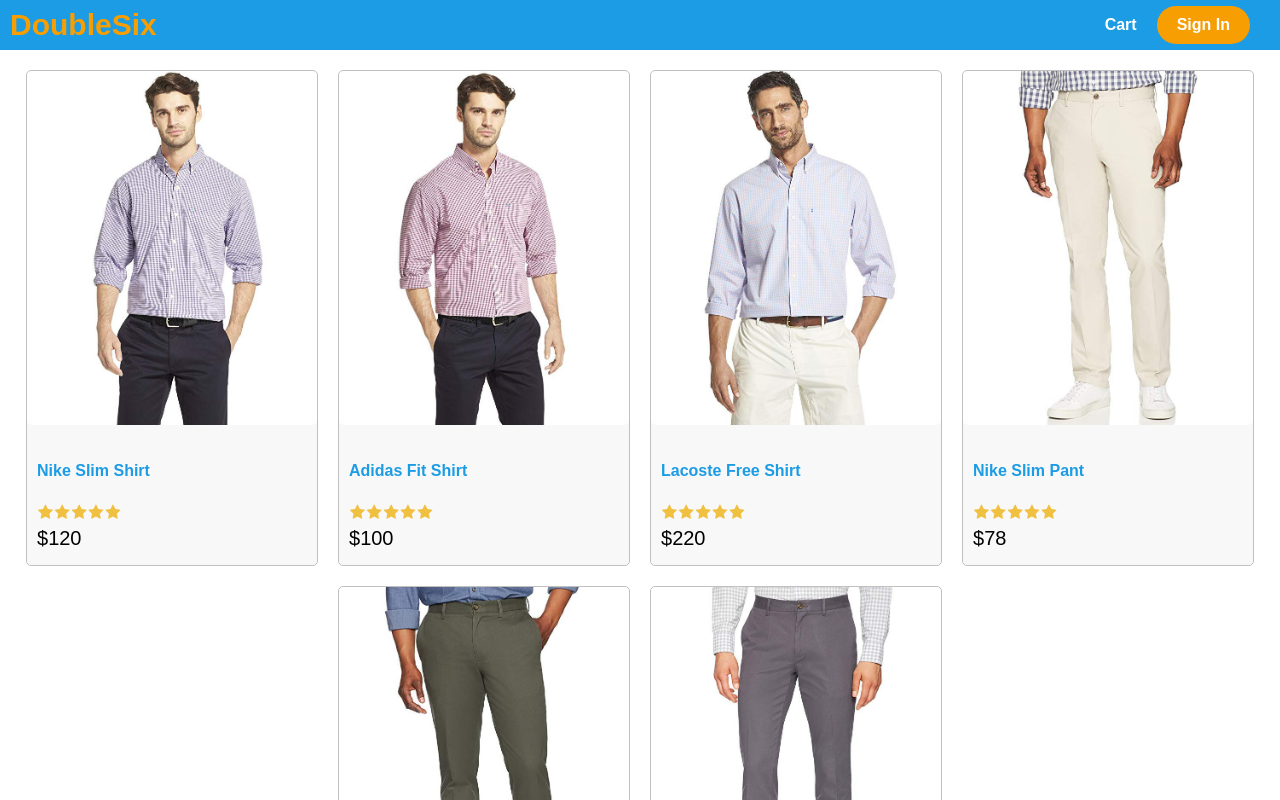
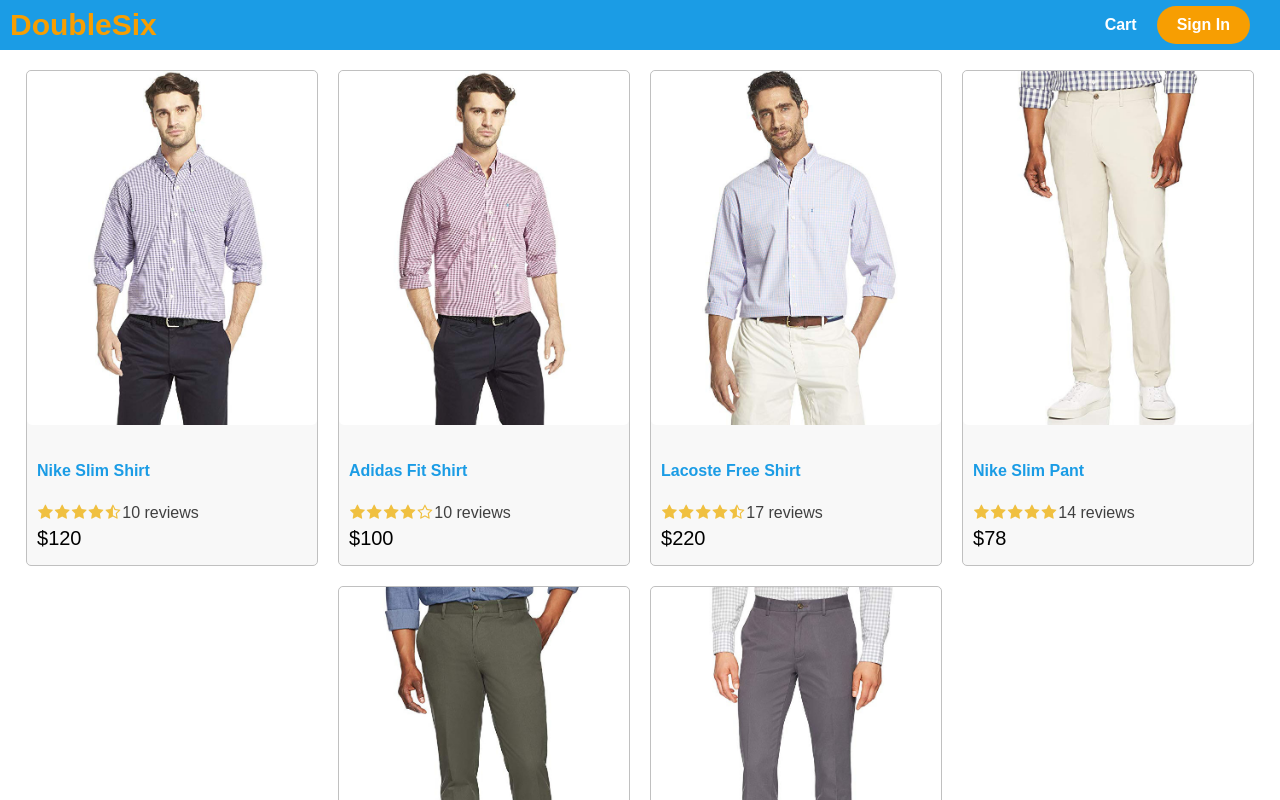
Before and after one commit to dezoto/e-commerce, a React (Create React App) app in the folder frontend/: page / in a window 1280 px wide. Shown: the top 800 px of the page. Built offline with nearby package versions, Linux system fonts and the light colour scheme.

Commit message:
Created rating and product component

```diff
--- a/frontend/src/App.js
+++ b/frontend/src/App.js
@@ -1,4 +1,5 @@
 import React from 'react';
+import Product from './components/Product';
 import data from './data';
 
 function App() {
@@ -6,34 +7,17 @@
     <div className='grid-container'>
         <header className='row'>
             <div>
-                <a className='brand' href='index.html'>DoubleSix</a>
+                <a className='brand' href='/'>DoubleSix</a>
             </div>
             <div className='right-nav'>
-                <div><a href='cart.html'>Cart</a></div>
-                <div className='signin'><a href='signin.html'>Sign In</a></div>
+                <div><a href='/cart'>Cart</a></div>
+                <div className='signin'><a href='/signin'>Sign In</a></div>
             </div>
         </header>
         <main>
             <div className="row center">
               {data.products.map((product) => (
-                  <div className="card" key={product._id}>
-                    <a href={`/product/${product._id}`}>
-                        <img className='medium' src={product.image} alt={product.name} />
-                    </a>
-                    <div className="card-body">
-                        <a href={`/product/${product._id}`}>
-                            <h2>{product.name}</h2>
-                        </a>
-                        <div className='rating'>
-                            <span><i className="fa fa-star"></i></span>
-                            <span><i className="fa fa-star"></i></span>
-                            <span><i className="fa fa-star"></i></span>
-                            <span><i className="fa fa-star"></i></span>
-                            <span><i className="fa fa-star"></i></span>
-                        </div>
-                        <div className="price">${product.price}</div>
-                    </div>
-                </div>
+                  <Product key={product._id} product={product}/>
                 ))
               }
 
--- /dev/null
+++ b/frontend/src/components/Product.js
@@ -0,0 +1,23 @@
+import React from 'react'
+import Rating from './Rating';
+
+function Product(props) {
+const { product } = props;
+
+    return (
+        <div className="card" key={product._id}>
+            <a href={`/product/${product._id}`}>
+                <img className='medium' src={product.image} alt={product.name} />
+            </a>
+                <div className="card-body">
+                    <a href={`/product/${product._id}`}>
+                        <h2>{product.name}</h2>
+                    </a>
+                    <Rating rating={product.rating} numReviews={product.numReviews}/>
+                        <div className="price">${product.price}</div>
+                </div>
+        </div>
+    )
+}
+
+export default Product
--- /dev/null
+++ b/frontend/src/components/Rating.js
@@ -0,0 +1,67 @@
+import React from "react";
+
+function Rating(props) {
+  const { rating, numReviews } = props;
+  return (
+    <div className="rating">
+      <span>
+        <i
+          className={
+            rating >= 1
+              ? "fa fa-star"
+              : rating >= 0.5
+              ? "fa fa-star-half-o"
+              : "fa fa-star-o"
+          }
+        ></i>
+      </span>
+      <span>
+        <i
+          className={
+            rating >= 2
+              ? "fa fa-star"
+              : rating >= 1.5
+              ? "fa fa-star-half-o"
+              : "fa fa-star-o"
+          }
+        ></i>
+      </span>
+      <span>
+        <i
+          className={
+            rating >= 3
+              ? "fa fa-star"
+              : rating >= 2.5
+              ? "fa fa-star-half-o"
+              : "fa fa-star-o"
+          }
+        ></i>
+      </span>
+      <span>
+        <i
+          className={
+            rating >= 4
+              ? "fa fa-star"
+              : rating >= 3.5
+              ? "fa fa-star-half-o"
+              : "fa fa-star-o"
+          }
+        ></i>
+      </span>
+      <span>
+        <i
+          className={
+            rating >= 5
+              ? "fa fa-star"
+              : rating >= 4.5
+              ? "fa fa-star-half-o"
+              : "fa fa-star-o"
+          }
+        ></i>
+      </span>
+      <span>{numReviews + ' reviews'}</span>
+    </div>
+  );
+}
+
+export default Rating;
--- a/frontend/src/data.js
+++ b/frontend/src/data.js
@@ -30,7 +30,7 @@
             price:220,
             brand:'Lacoste',
             rating: 4.5,
-            numReviews: 10,
+            numReviews: 17,
             description: 'high quality product'
         },
         {
@@ -41,7 +41,7 @@
             price:78,
             brand:'Nike',
             rating: 5.0,
-            numReviews: 10,
+            numReviews: 14,
             description: 'high quality product'
         },
         {
--- a/frontend/src/index.css
+++ b/frontend/src/index.css
@@ -147,3 +147,7 @@
   color: #f0c040;
   margin: 0.1rem;
 }
+
+.rating span:last-child {
+  color: #404040;
+}
```
Also changed, not shown: 1 other file (tests, documents, lock files or other folders).
